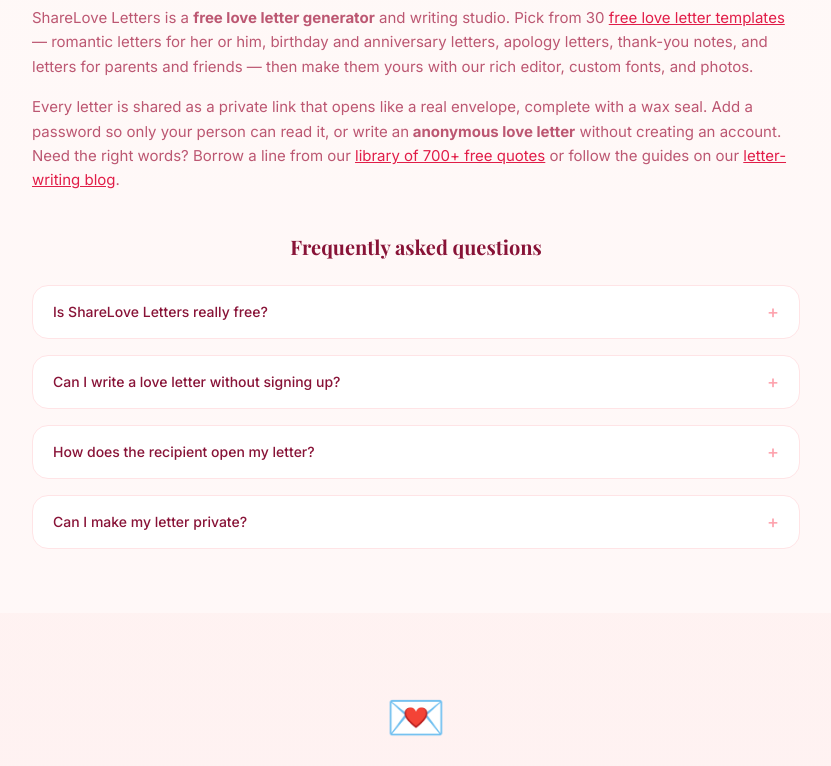
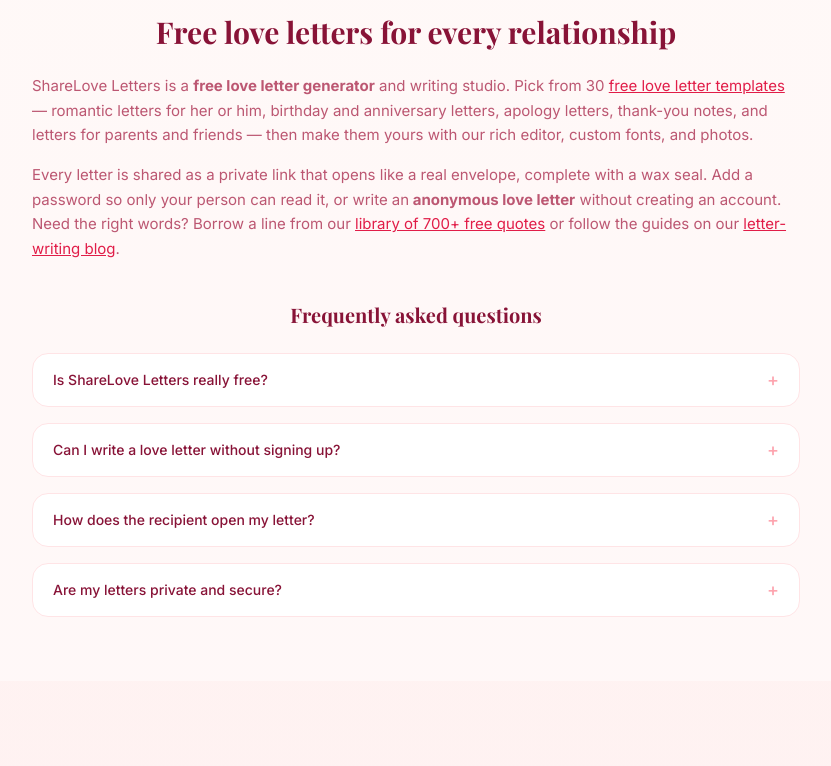
Before and after one commit to gulzardevai/heartfelt-letters, a Next.js app: page / in a window 1280 px wide. Shown: the part 2734-3500 px from the top of the page, without its empty margins (224-1055 px from the left). Built offline with nearby package versions, Linux system fonts and the light colour scheme; no server answers.

Commit message:
Mention AES-256 letter encryption across site: home feature, FAQ, compare, letter footer, privacy

```diff
--- a/app/compare/page.tsx
+++ b/app/compare/page.tsx
@@ -54,6 +54,7 @@ const features = [
   { feature: 'Rich text editor', us: true, dll: true, paperless: false, hallmark: false, canva: true, docs: true },
   { feature: 'Share via private link', us: true, dll: true, paperless: true, hallmark: false, canva: false, docs: true },
   { feature: 'Password protection', us: true, dll: false, paperless: false, hallmark: false, canva: false, docs: true },
+  { feature: 'AES-256 encrypted letters', us: true, dll: false, paperless: false, hallmark: false, canva: false, docs: false },
   { feature: 'Envelope opening animation', us: true, dll: false, paperless: true, hallmark: false, canva: false, docs: false },
   { feature: 'No account needed to start', us: true, dll: false, paperless: false, hallmark: false, canva: false, docs: false },
   { feature: 'Image uploads', us: true, dll: true, paperless: true, hallmark: false, canva: true, docs: true },
--- a/app/page.tsx
+++ b/app/page.tsx
@@ -11,7 +11,7 @@ const faqJsonLd = {
     { '@type': 'Question', name: 'Is ShareLove Letters really free?', acceptedAnswer: { '@type': 'Answer', text: 'Yes. Writing and sharing letters is completely free — templates, the editor, photo uploads, private links, and password protection included. No credit card, and you can even write without an account.' } },
     { '@type': 'Question', name: 'Can I write a love letter without signing up?', acceptedAnswer: { '@type': 'Answer', text: 'Yes. Guests can write and share one letter per day with no account. Sign up free to save up to 10 letters a month.' } },
     { '@type': 'Question', name: 'How does the recipient open my letter?', acceptedAnswer: { '@type': 'Answer', text: 'You share a private link. The recipient sees a sealed envelope with their name on it — they tap to break the wax seal and the letter unfolds with a beautiful animation.' } },
-    { '@type': 'Question', name: 'Can I make my letter private?', acceptedAnswer: { '@type': 'Answer', text: 'Yes. You can protect any letter with a password so only the person you share it with can read it. Letters are never public or searchable.' } },
+    { '@type': 'Question', name: 'Are my letters private and secure?', acceptedAnswer: { '@type': 'Answer', text: 'Yes. Every letter is encrypted at rest with AES-256 encryption. You can also add a password so only your recipient can open it. Letters are never public, indexed, or searchable.' } },
   ],
 }
 
@@ -78,7 +78,7 @@ export default function Home() {
           <div className="grid md:grid-cols-2 lg:grid-cols-4 gap-6">
             {[
               { icon: '📝', title: '30+ Templates', desc: 'Thoughtfully crafted templates for every occasion and relationship.' },
-              { icon: '🔒', title: 'Password Protected', desc: 'Share your letter with a private link and optional password protection.' },
+              { icon: '🔐', title: 'Encrypted & Private', desc: 'Every letter is encrypted with bank-grade AES-256 encryption. Add a password for an extra layer — your words are for their eyes only.' },
               { icon: '📧', title: 'Email Delivery', desc: 'Send your letter directly to your loved one\'s inbox.' },
               { icon: '🖼️', title: 'Add Images', desc: 'Upload photos and images to make your letter even more special.' },
             ].map((f) => (
@@ -166,7 +166,7 @@ export default function Home() {
               { q: 'Is ShareLove Letters really free?', a: 'Yes. Writing and sharing letters is completely free — templates, the editor, photo uploads, private links, and password protection included. No credit card, and you can even write without an account.' },
               { q: 'Can I write a love letter without signing up?', a: 'Yes. Guests can write and share one letter per day with no account. Sign up free to save up to 10 letters a month and manage them from your dashboard.' },
               { q: 'How does the recipient open my letter?', a: 'You share a private link. When your recipient opens it, they see a sealed envelope with their name on it — they tap to break the wax seal and the letter unfolds with a beautiful animation.' },
-              { q: 'Can I make my letter private?', a: 'Yes. You can protect any letter with a password so only the person you share it with can read it. Letters are never public or searchable.' },
+              { q: 'Are my letters private and secure?', a: 'Yes. Every letter is encrypted at rest with AES-256 encryption — the same standard banks use — so no one can read it in storage. You can also add a password so only your recipient can open it. Letters are never public, indexed, or searchable.' },
             ].map(item => (
               <details key={item.q} className="bg-white rounded-2xl border border-rose-100 px-5 py-4 group">
                 <summary className="font-medium text-rose-900 cursor-pointer text-sm list-none flex justify-between items-center">
--- a/app/privacy/page.tsx
+++ b/app/privacy/page.tsx
@@ -22,7 +22,7 @@ export default function PrivacyPage() {
 
           <section>
             <h2 className="font-serif text-2xl font-bold text-rose-900 mb-3">3. Data Storage & Security</h2>
-            <p>Your data is stored securely using Supabase, which uses industry-standard encryption at rest and in transit. We use Row Level Security to ensure your letters are only accessible to you and the people you share them with. Letters on the free plan expire after 30 days.</p>
+            <p>Every letter you write is encrypted with AES-256-GCM encryption before it is stored — the same standard used by banks. This means the content of your letters is unreadable in our database, even to anyone with database access. Data is additionally protected with industry-standard encryption in transit, and we use Row Level Security to ensure your letters are only accessible to you and the people you share them with. Letters on the free plan expire after 30 days.</p>
           </section>
 
           <section>
--- a/components/LetterView.tsx
+++ b/components/LetterView.tsx
@@ -87,6 +87,7 @@ export default function LetterView({ letter }: Props) {
           <p className="text-rose-400 text-xs">
             Created with 💌 <a href="/" className="underline hover:text-rose-600 transition-colors">ShareLove Letters</a>
           </p>
+          <p className="text-rose-300 text-[11px] mt-1">🔐 This letter is protected with AES-256 encryption</p>
           {letter.view_count > 0 && (
             <p className="text-rose-300 text-xs mt-1">{letter.view_count} {letter.view_count === 1 ? 'read' : 'reads'}</p>
           )}
```
